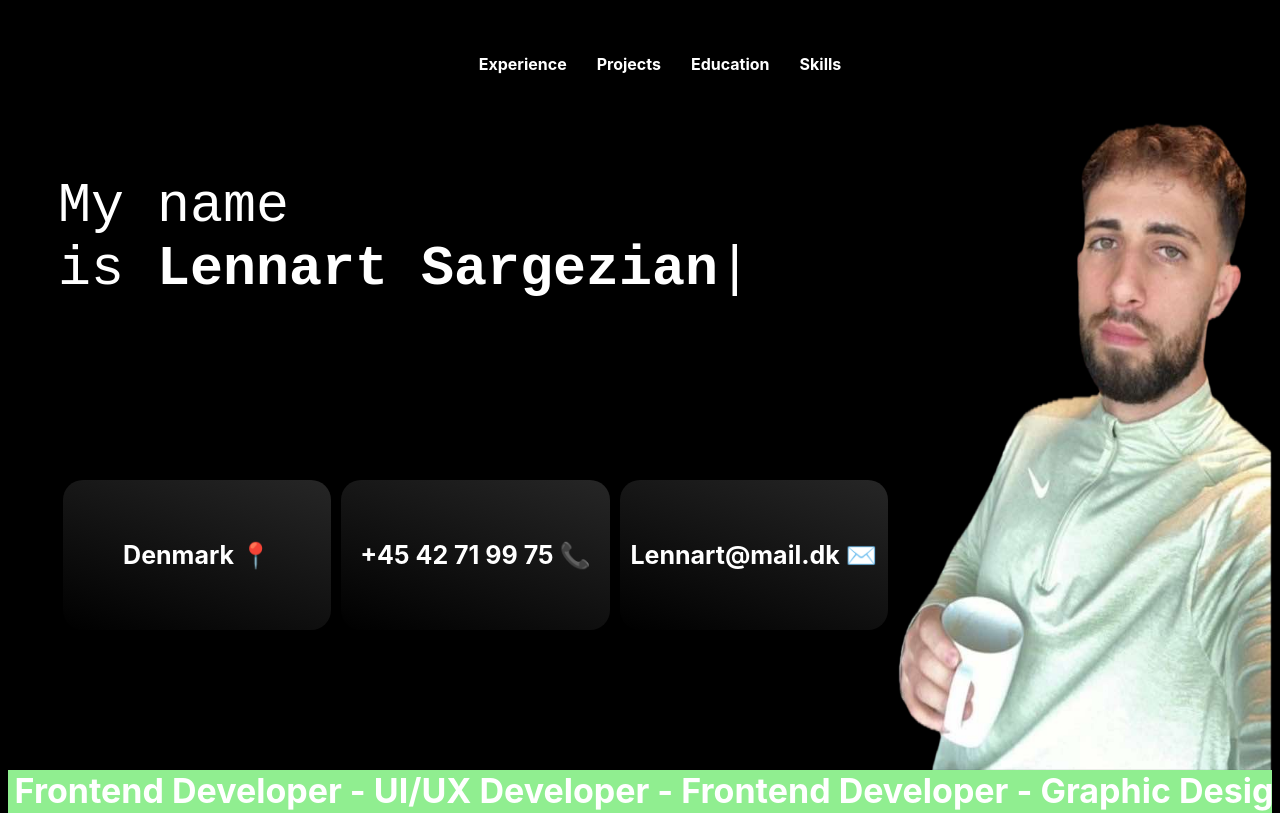
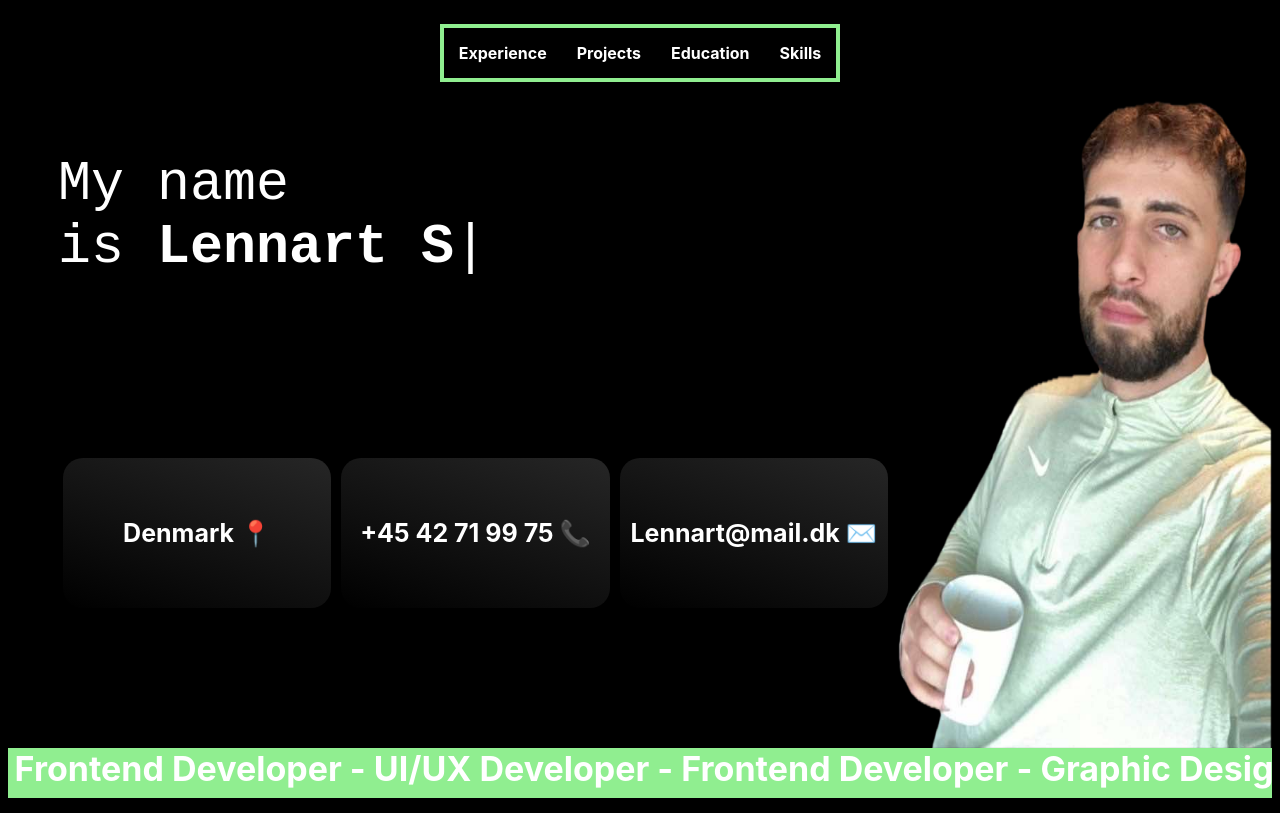
Before and after one commit to Sargezian/mindworking, a React (Create React App) app: page / in a window 1280 px wide. Shown: the top 813 px of the page. Built offline with nearby package versions, Linux system fonts and the light colour scheme.

Commit message:
added scroll smooth to functionality + made navbar UI better

```diff
--- a/src/components/HomeBox/HomeBox.tsx
+++ b/src/components/HomeBox/HomeBox.tsx
@@ -14,7 +14,7 @@ const HomeBox: React.FC = React.memo(() => {
                                 "I'm a <br/> <strong>Front-end Developer</strong> ",
                                 "Let's have a talk over a cup of <br/> <strong>Coffee!!!!</strong>",
                             ]}
-                            typeSpeed={150}
+                            typeSpeed={100}
                             backSpeed={100}
                             loop
                         />
--- a/src/components/Navbar/Navbar.tsx
+++ b/src/components/Navbar/Navbar.tsx
@@ -3,22 +3,34 @@ import { Link } from 'react-router-dom';
 import './navbar.css';
 
 const Navbar: React.FC = () => {
+
+
+    const scrollTo = (componentId: string) => {
+        const targetComponentNode = document.getElementById(componentId);
+        if (targetComponentNode) {
+            window.scrollTo({
+                top: targetComponentNode.offsetTop,
+                behavior: "smooth",
+            });
+        }
+    };
+
     return (
         <nav className="nav">
-            <ul className="ul">
-                <li className="li">
+            <p className="ul">
+                <p className="li" onClick={(e) => { e.preventDefault(); scrollTo("experience"); }}>
                     <Link to="/" className="link">Experience</Link>
-                </li>
-                <li className="li">
+                </p>
+                <p className="li" onClick={(e) => { e.preventDefault(); scrollTo("projects"); }}>
                     <Link to="/" className="link">Projects</Link>
-                </li>
-                <li className="li">
+                </p>
+                <p className="li" onClick={(e) => { e.preventDefault(); scrollTo("education"); }}>
                     <Link to="/" className="link">Education</Link>
-                </li>
-                <li className="li">
+                </p>
+                <p className="li" onClick={(e) => { e.preventDefault(); scrollTo("skills"); }}>
                     <Link to="/" className="link">Skills</Link>
-                </li>
-            </ul>
+                </p>
+            </p>
         </nav>
     );
 };
--- a/src/components/Navbar/navbar.css
+++ b/src/components/Navbar/navbar.css
@@ -1,18 +1,22 @@
 .nav {
-    padding: 15px 20px;
     display: flex;
     flex-direction: row;
+    position: sticky;
+    top: 0;
+    z-index: 1000;
+    justify-content: center;
 }
 
 .ul {
     list-style: none;
     display: flex;
-    flex: 1;
     justify-content: center;
+    border: lightgreen solid 4px;
 }
 
 .li {
     margin: 15px;
+    display: flex;
 }
 
 .link {
--- a/src/pages/Home.tsx
+++ b/src/pages/Home.tsx
@@ -16,7 +16,11 @@ const Home: React.FC = React.memo(() => {
         <div>
             <HomeBox/>
             <MovingBanner/>
+
+            <div id="experience">
             <Experience/>
+            </div>
+
             <div id="projects" className="contentContainer">
                 <p className="TitleText">Previous Projects</p>
                 <Grid.Container gap={2} justify="center">
@@ -26,9 +30,12 @@ const Home: React.FC = React.memo(() => {
                     <Pentia />
                 </Grid.Container>
             </div>
-
+            <div id="education">
             <Education/>
+            </div>
+            <div id="skills">
             <Skills/>
+            </div>
         </div>
 
     );
```
